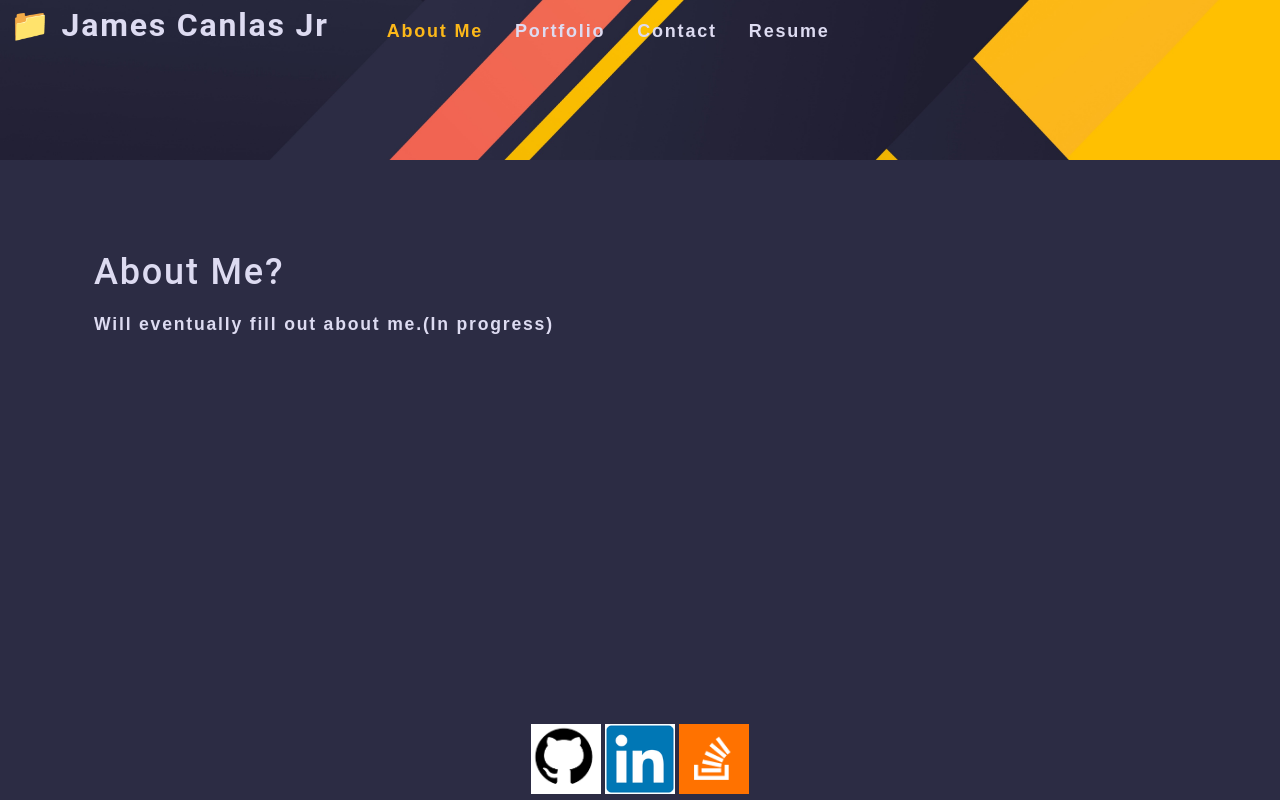
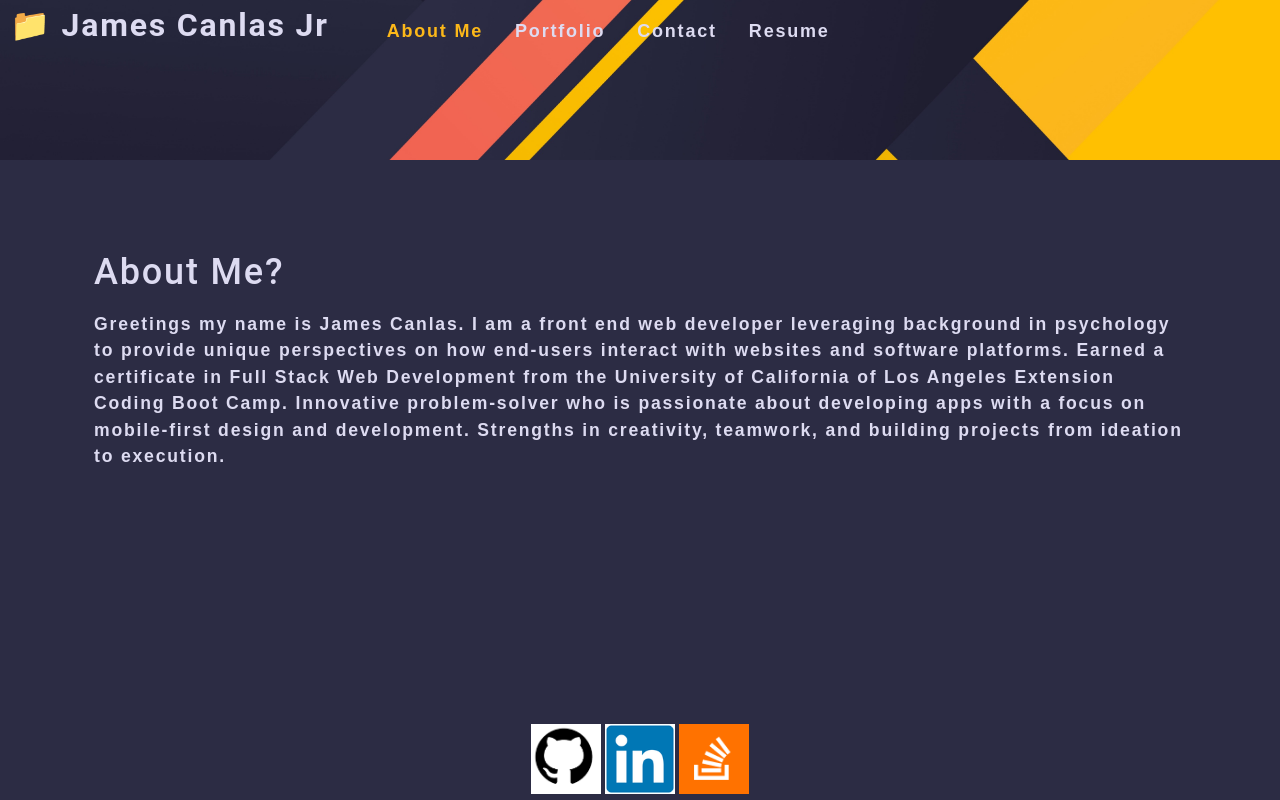
Before and after one commit to jcc83267/20-my-professional-react-portfolio, a React (Create React App) app: page / in a window 1280 px wide. Built offline with nearby package versions, Linux system fonts and the light colour scheme.

Commit message:
added about section

```diff
--- a/src/components/About/index.js
+++ b/src/components/About/index.js
@@ -7,7 +7,7 @@ function About() {
       <h1 id="about">About Me?</h1>
       <div className="my-2">
       <p>
-      Will eventually fill out about me.(In progress)
+        Greetings my name is James Canlas. I am a front end web developer leveraging background in psychology to provide unique perspectives on how end-users interact with websites and software platforms. Earned a certificate in Full Stack Web Development from the University of California of Los Angeles Extension Coding Boot Camp. Innovative problem-solver who is passionate about developing apps with a focus on mobile-first design and development. Strengths in creativity, teamwork, and building projects from ideation to execution.
       </p>
       </div>
     </section>
```
